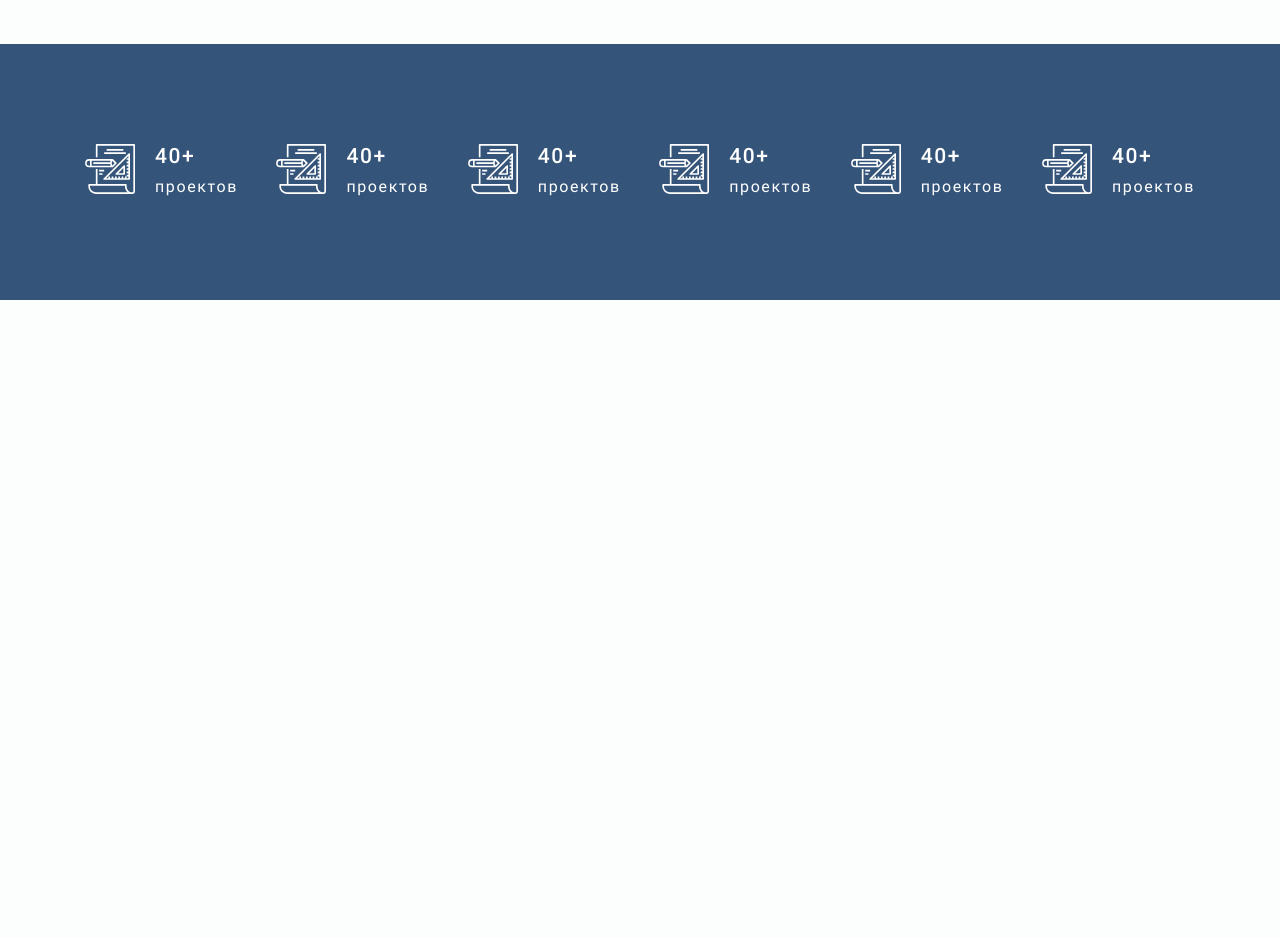
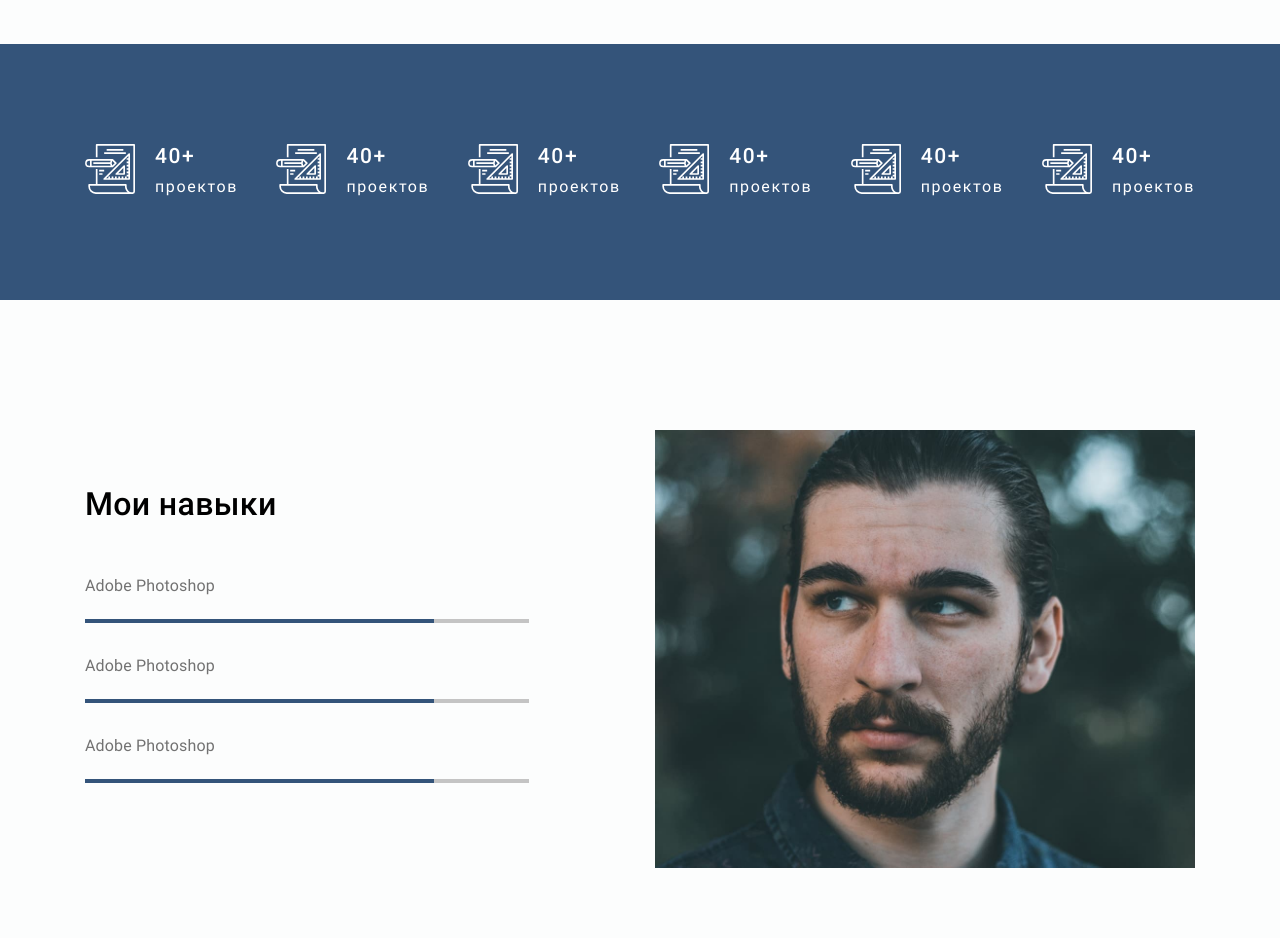
Before and after one commit to ChristianRC007/Practice1, a plain HTML site: page index.html in a window 1280 px wide. Shown: the part 1011-1949 px from the top of the page. Before the commit the page ends 1311 px from the top, so only its background shows below. Drawn offline with Linux system fonts and the light colour scheme; a web font is replaced by a local one.

Commit message:
Добавляет секцию Мои навыки

```diff
--- a/css/style.css
+++ b/css/style.css
@@ -280,3 +280,64 @@ ul {
 
   color: var(--main-white);
 }
+
+/* Skills */
+.skills {
+  padding-top: 130px;
+  padding-bottom: 70px;
+}
+
+.skills-inner {
+  display: flex;
+  justify-content: space-between;
+  align-items: center;
+}
+
+.skills-title {
+  font-weight: 500;
+  font-size: 32px;
+  line-height: 1.16;
+  letter-spacing: 0.01em;
+
+  margin-bottom: 50px;
+}
+
+.skills-level {
+  position: relative;
+  font-weight: 400;
+  font-size: 16px;
+  line-height: 1.63;
+  letter-spacing: 0.01em;
+
+  color: var(--secondary-txt-color);
+}
+
+.skills-level::before {
+  content: '';
+  display: block;
+  position: absolute;
+  width: 95px;
+  height: 4px;
+  background-color: #c4c4c4;
+
+  bottom: 0;
+  right: 0;
+  z-index: 1;
+
+  transform: translateX(94px);
+}
+
+.skills-level::after {
+  content: '';
+  display: block;
+  width: 350px;
+  height: 4px;
+  background-color: var(--main-accent);
+
+  margin-top: 20px;
+  margin-bottom: 30px;
+}
+
+.skills-author {
+  display: block;
+}
--- a/index.html
+++ b/index.html
@@ -112,5 +112,24 @@
         </ul>
       </div>
     </section>
+    <section class="skills">
+      <div class="container">
+        <div class="skills-inner">
+          <div class="skills-box">
+            <h2 class="skills-title">Мои навыки</h2>
+            <p class="skills-level">Adobe Photoshop</p>
+            <p class="skills-level">Adobe Photoshop</p>
+            <p class="skills-level">Adobe Photoshop</p>
+          </div>
+          <img
+            class="skills-author"
+            width="540"
+            height="450"
+            src="./images/me.jpg"
+            alt="Иванов Иван"
+          />
+        </div>
+      </div>
+    </section>
   </body>
 </html>
```
